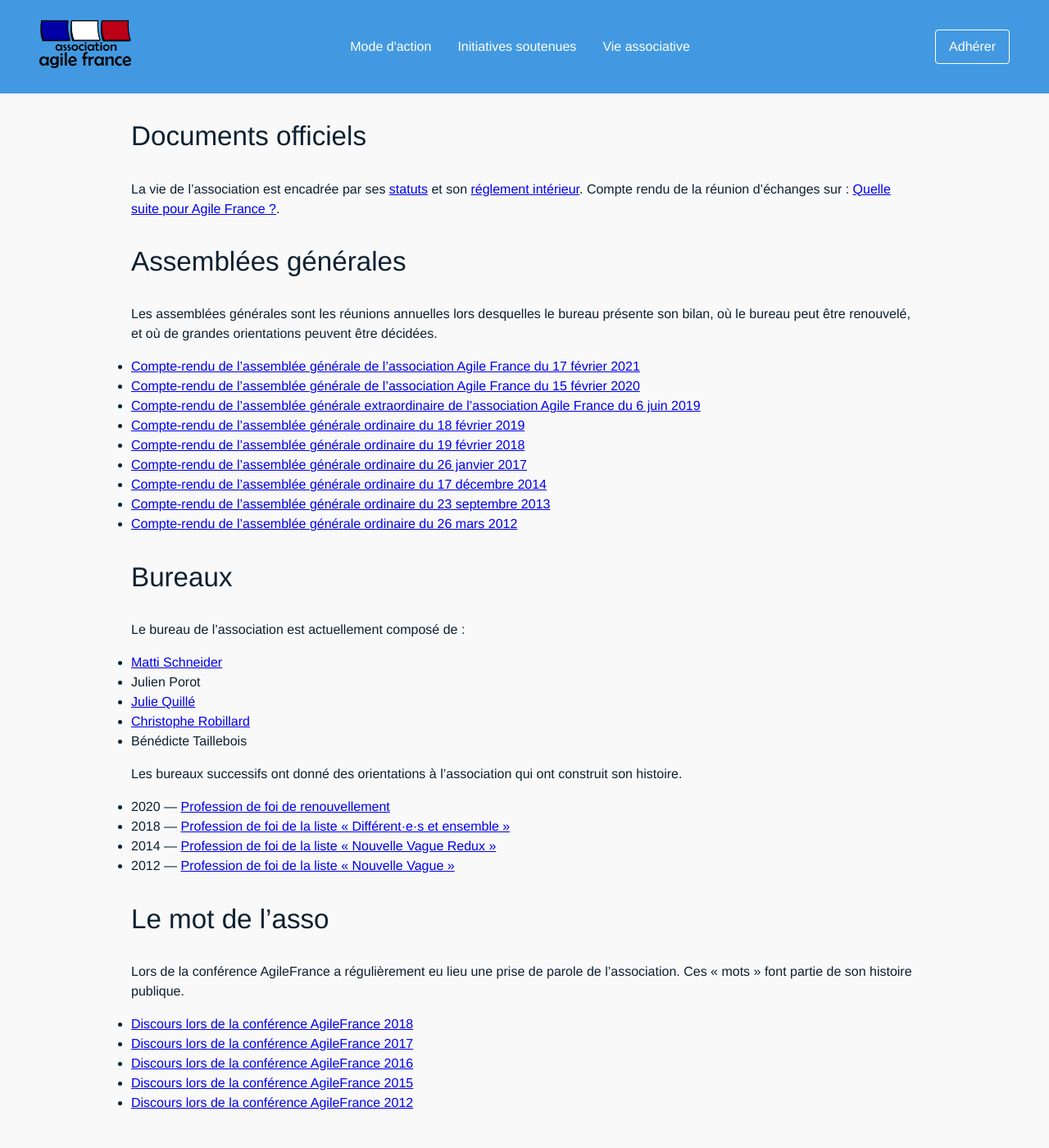
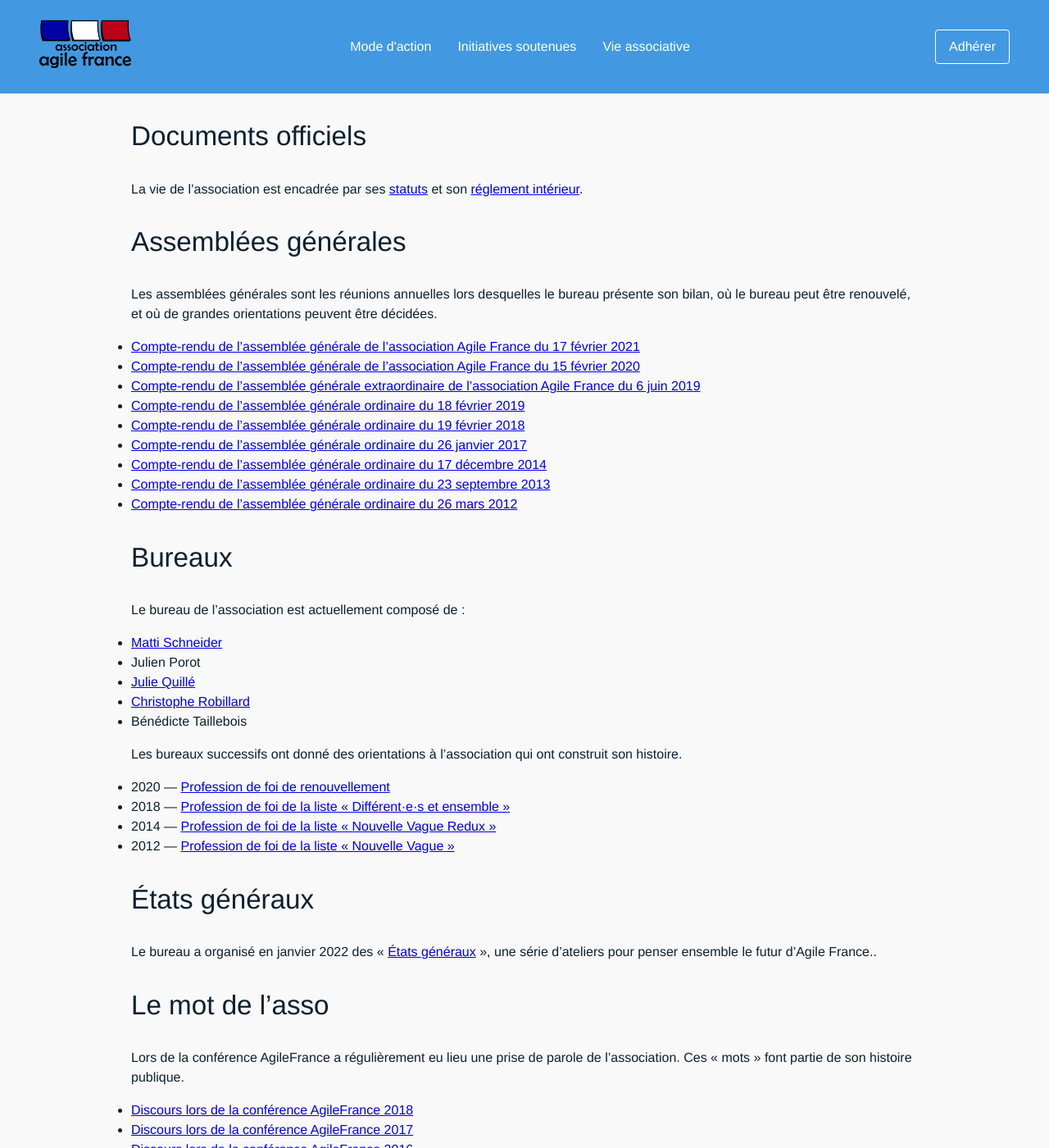
Before and after one commit to AgileFrance/AgileFrance.github.io, a Jekyll site: the page built from _pages/association.md, in a window 1280 px wide and 1400 px high. Shown: the whole window at 82% size. Built offline with Jekyll 4.4.1, drawn with Linux system fonts in a browser that asks for light colours; comment, search, counter and statistics services are not loaded.

Commit message:
Améliore le lien et les métadonnées du CR EG

```diff
--- a/_pages/association.md
+++ b/_pages/association.md
@@ -6,7 +6,6 @@
 ## Documents officiels
 
 La vie de l'association est encadrée par ses [statuts](/statuts) et son [réglement intérieur](/reglement).
-Compte rendu de la réunion d'échanges sur : [Quelle suite pour Agile France ?](/2022-01-etats-generaux).
 
 ## Assemblées générales
 
@@ -37,6 +36,9 @@
 - {{ bureau.election | date: "%Y" }} — [{{ bureau.title }}]({{ bureau.url }})
 {% endfor %}
 
+## États généraux
+
+Le bureau a organisé en janvier 2022 des « [États généraux](/etats-generaux-2022) », une série d'ateliers pour penser ensemble le futur d'Agile France..
 
 ## Le mot de l’asso
 
```
Also changed, not shown: _pages/etats-generaux-2022.md (renamed from _pages/2022-01-etats-generaux.md, +4 -1 lines).
